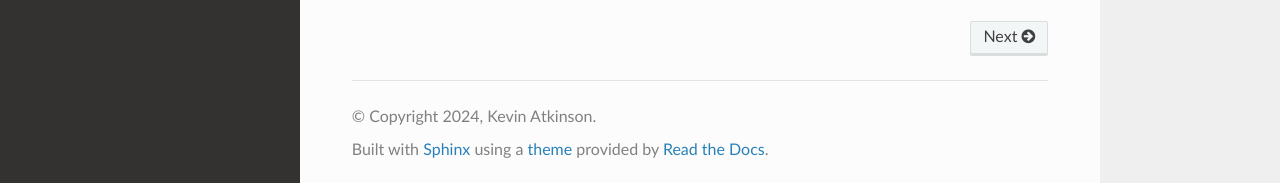
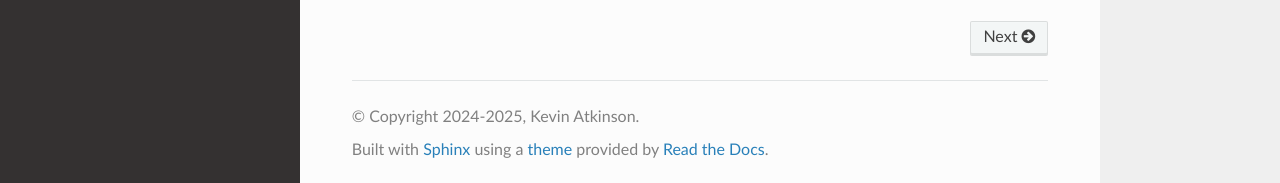
Before and after one commit to FactorioCalc/FactorioCalc, a Sphinx documentation site: the page built from docs/index.rst, in a window 1280 px wide and 1025 px high. Shown: the part 839-1022 px from the top of the window. Built offline with Sphinx 7.4.7 and the Read the Docs theme 3.1.0, drawn with Linux system fonts in a browser that asks for light colours; pages that are not in the unit, such as notebooks, are missing from menus.

Commit message:
docs: update copyright

```diff
--- a/docs/conf.py
+++ b/docs/conf.py
@@ -21,7 +21,7 @@ sys.path.insert(0, os.path.abspath('../'))
 # -- Project information -----------------------------------------------------
 
 project = 'FactorioCalc'
-copyright = '2024, Kevin Atkinson'
+copyright = '2024-2025, Kevin Atkinson'
 author = 'Kevin Atkinson'
 
 import factoriocalc
```
